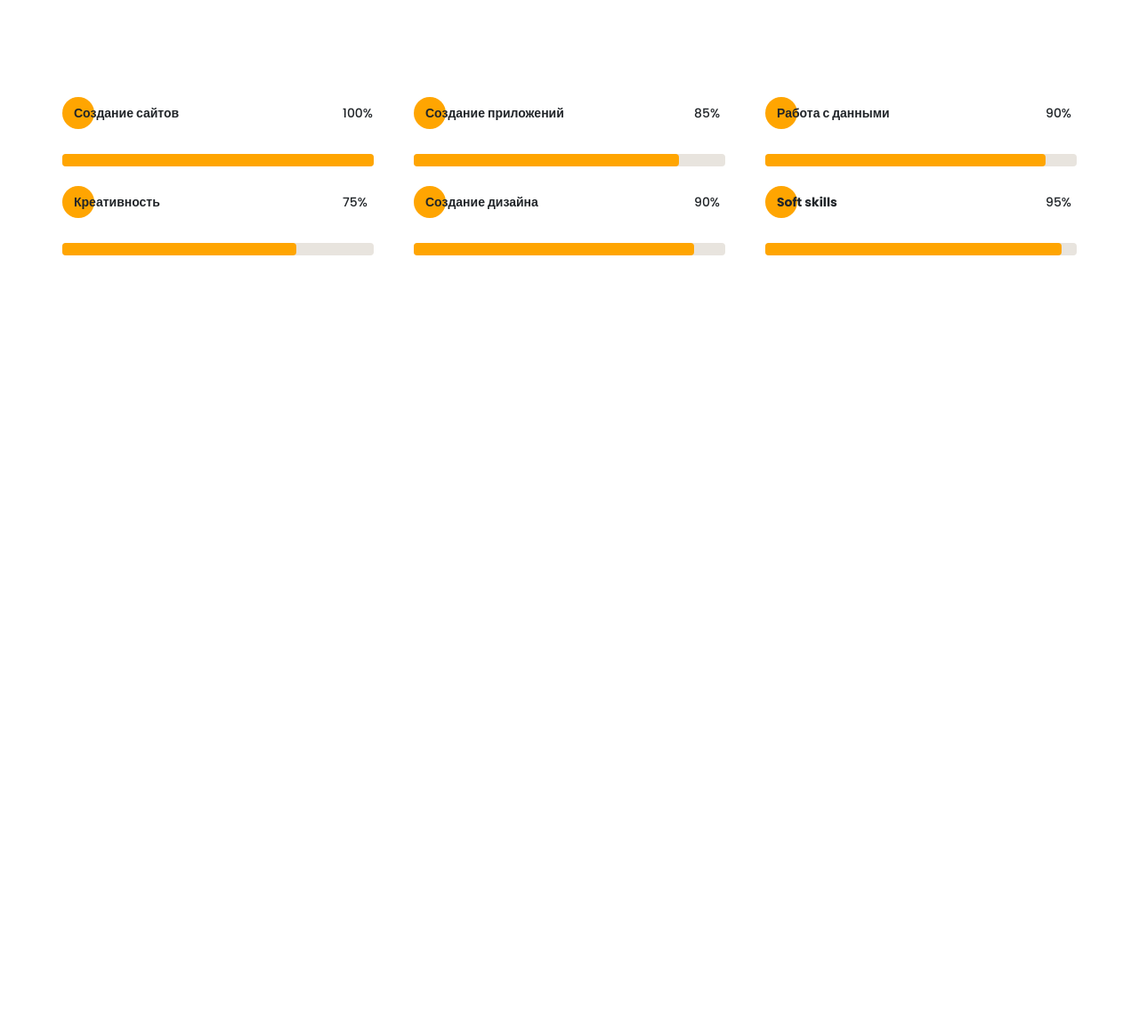
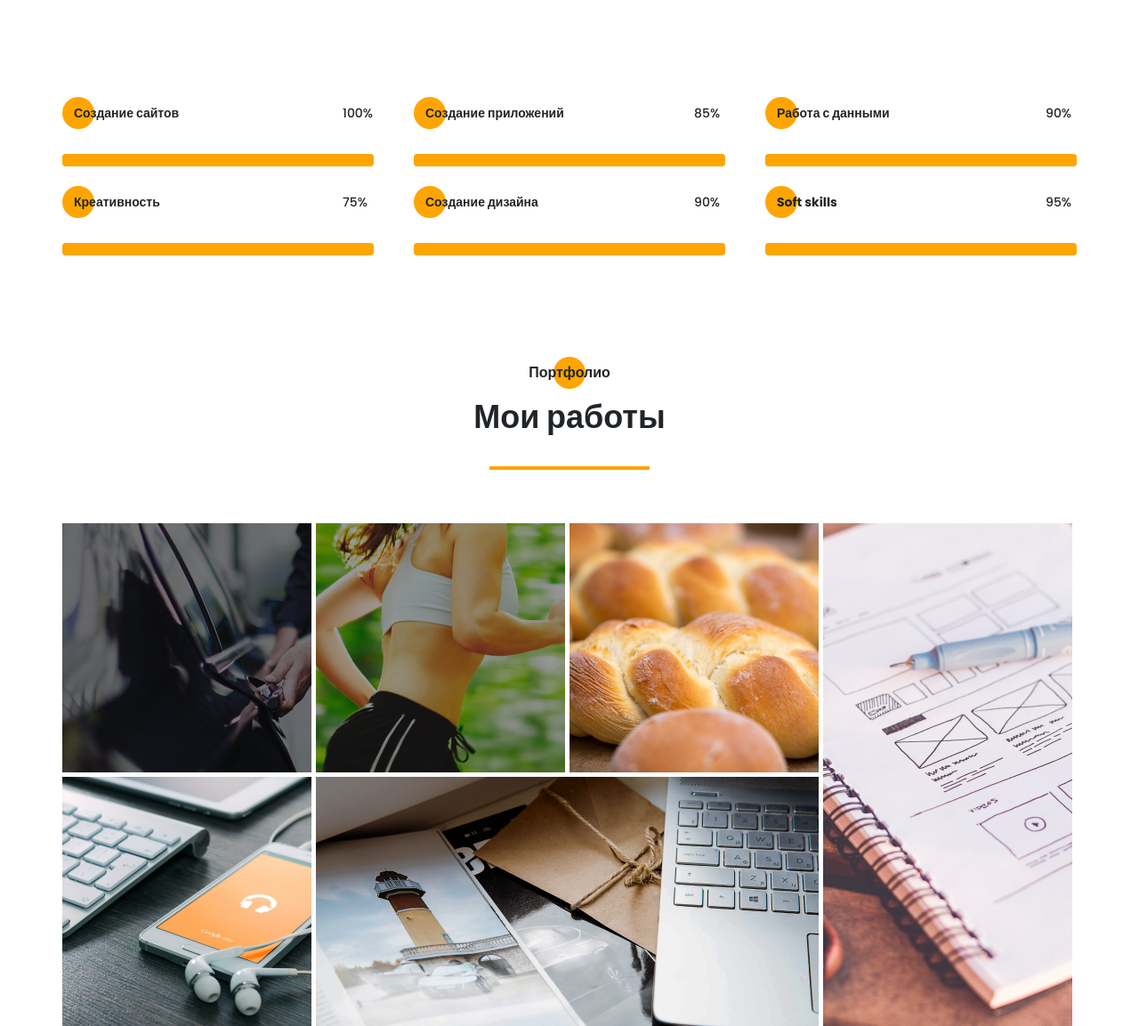
Before and after one commit to Dima995-gdm/portfolio, a website: page src/index.html in a window 1280 px wide. Shown: the part 3078-4231 px from the top of the page at 89% size. Before the commit the page ends 3365 px from the top, so only its background shows below. Drawn offline with Linux system fonts and the light colour scheme; files that its build step writes are made by us from their sources.

Commit message:
5 section finished

```diff
--- a/src/index.html
+++ b/src/index.html
@@ -180,8 +180,8 @@
 
     <section class="resume">
         <div class="container">
-            <h2 class="title title_fz16 resume__title">Опыт</h2>
-            <div class="title title_fz36 resume__subtitle">Чем я буду полезна</div>
+            <h2 class="title title_fz16 title__section-title">Опыт</h2>
+            <div class="title title_fz36 title__section-subtitle">Чем я буду полезна</div>
             <div class="divider"></div>
 
             <div class="resume__wrapper">
@@ -259,8 +259,8 @@
 
     <section class="skills">
         <div class="container">
-            <h2 class="title title_fz16 skills__title">Навыки</h2>
-            <div class="title title_fz36 skills__subtitle">Что я использую в работе</div>
+            <h2 class="title title_fz16 title__section-title">Навыки</h2>
+            <div class="title title_fz36 title__section-subtitle">Что я использую в работе</div>
             <div class="divider"></div>
             <div class="skills__wrapper">
                 <div class="skills__item">
@@ -332,48 +332,78 @@
                     <div class="progress__item-title title_fz14">Создание сайтов</div>
                     <div class="progress__item-percent">100%</div>
                     <div class="progress__item-line">
-                        <span style="width: 100%;"></span>
+                        <span></span>
                     </div>
                 </div>
                 <div class="progress__item">
                     <div class="progress__item-title title_fz14">Создание приложений</div>
                     <div class="progress__item-percent">85%</div>
                     <div class="progress__item-line">
-                        <span style="width: 85%;"></span>
+                        <span></span>
                     </div>
                 </div>
                 <div class="progress__item">
                     <div class="progress__item-title title_fz14">Работа с данными</div>
                     <div class="progress__item-percent">90%</div>
                     <div class="progress__item-line">
-                        <span style="width: 90%;"></span>
+                        <span></span>
                     </div>
                 </div>
                 <div class="progress__item">
                     <div class="progress__item-title title_fz14">Креативность</div>
                     <div class="progress__item-percent">75%</div>
                     <div class="progress__item-line">
-                        <span style="width: 75%;"></span>
+                        <span></span>
                     </div>
                 </div>
                 <div class="progress__item">
                     <div class="progress__item-title title_fz14">Создание дизайна</div>
                     <div class="progress__item-percent">90%</div>
                     <div class="progress__item-line">
-                        <span style="width: 90%;"></span>
+                        <span></span>
                     </div>
                 </div>
                 <div class="progress__item">
                     <div class="progress__item-title title_fz14">Soft skills</div>
                     <div class="progress__item-percent">95%</div>
                     <div class="progress__item-line">
-                        <span style="width: 95%;"></span>
+                        <span></span>
                     </div>
                 </div>
             </div>
         </div>
     </section>
 
+    <section class="portfolio">
+        <div class="container">
+            <h2 class="title title_fz16 title__section-title">Портфолио</h2>
+            <div class="title title_fz36 title__section-subtitle">Мои работы</div>
+            <div class="divider"></div>
+
+            <div class="portfolio__wrapper">
+                <a href="https://dima995-gdm.github.io/" class="portfolio__item">
+                    <img src="img/works/uber.jpg" alt="uber">
+                </a>
+                <a href="" class="portfolio__item">
+                    <img src="img/works/pulse.jpg" alt="pulse">
+                </a>
+                <a href="" class="portfolio__item">
+                    <img src="img/works/bread.jpg" alt="bread">
+                </a>
+                <a href="" class="portfolio__item vertical">
+                    <img src="img/works/plans.jpg" alt="plans">
+                </a>
+                <a href="" class="portfolio__item">
+                    <img src="img/works/ipad.jpg" alt="ipad">
+                </a>
+                <a href="" class="portfolio__item horizonal">
+                    <img src="img/works/mac.jpg" alt="mac">
+                </a>
+            </div>
+
+        </div>
+    </section>
+
     <script src="js/script.js"></script>
 </body>
 </html>
```
Also changed, not shown: dist/css/style.min.css, dist/img/works/mac.jpg (added), dist/index.html, src/img/works/mac.jpg (added).
